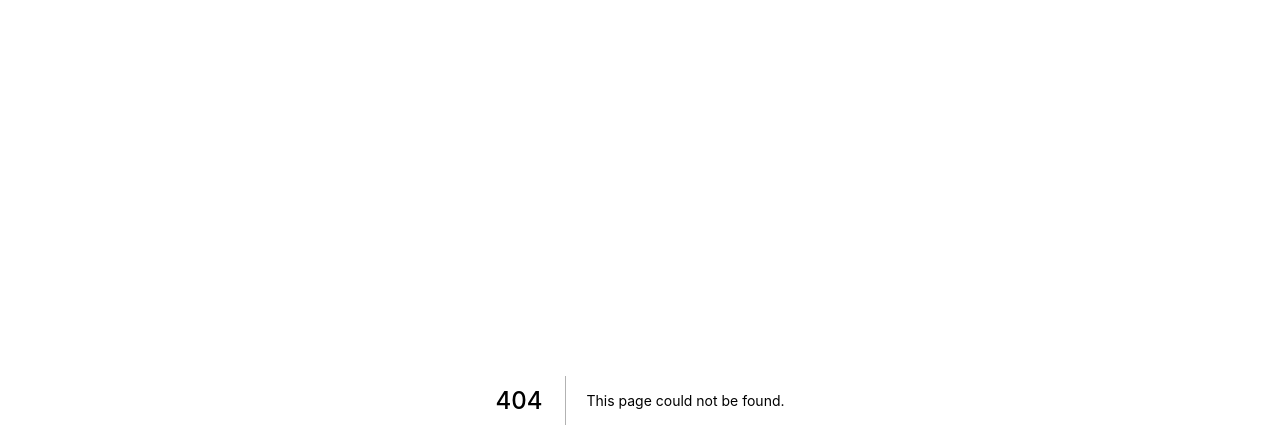
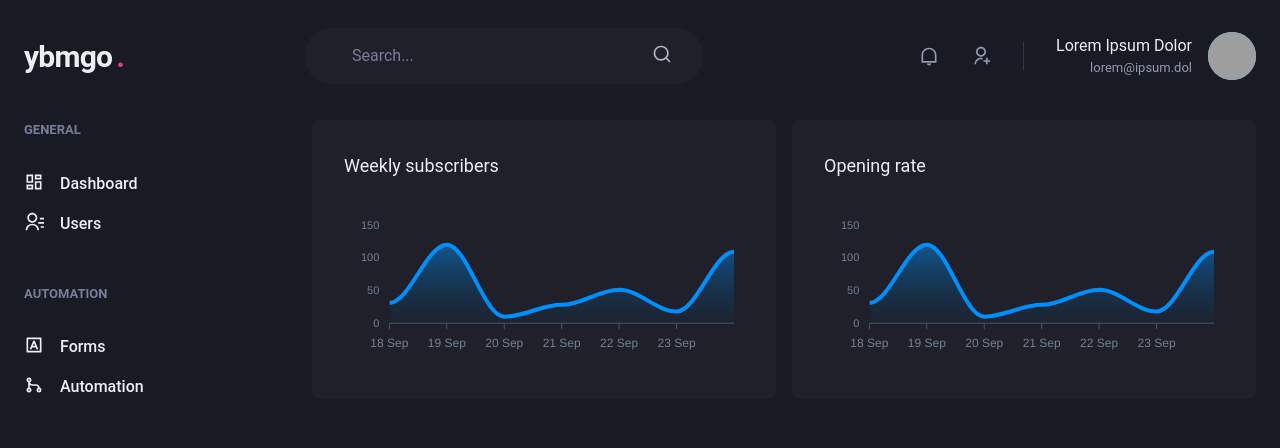
Before and after one commit to yuribmontez/dashgo, a Next.js app: page /dashboard in a window 1280 px wide. Before the commit this address had no page. Shown: the top 448 px of the page. Built offline with nearby package versions, Linux system fonts and the light colour scheme; grey boxes are pictures that could not be loaded.

Commit message:
feat: app dashboard page

```diff
--- /dev/null
+++ b/src/pages/dashboard.tsx
@@ -0,0 +1,92 @@
+import dynamic from 'next/dynamic'
+import { Flex, SimpleGrid, Box, Text, theme } from '@chakra-ui/react'
+import { Header } from '../components/Header'
+import { Sidebar } from '../components/Sidebar'
+
+const Chart = dynamic(() => import('react-apexcharts'), { ssr: false })
+
+const options = {
+  chart: {
+    toolbar: {
+      show: false
+    },
+    zoom: {
+      enabled: false
+    },
+    foreColor: theme.colors.gray[500]
+  },
+  grid: {
+    show: false,
+  },
+  dataLabels: {
+    enabled: false
+  },
+  tooltip: {
+    enabled: false
+  },
+  xaxis: {
+    type: 'datetime',
+    axisBorder: {
+      color: theme.colors.gray[600]
+    },
+    axisTicks: {
+      color: theme.colors.gray[600]
+    },
+    categories: [
+      '2021-09-18T00:00:00.000Z',
+      '2021-09-19T00:00:00.000Z',
+      '2021-09-20T00:00:00.000Z',
+      '2021-09-21T00:00:00.000Z',
+      '2021-09-22T00:00:00.000Z',
+      '2021-09-23T00:00:00.000Z',
+      '2021-09-24T00:00:00.000Z',
+    ],
+  },
+  fill: {
+    opacity: 0.3,
+    type: 'gradient',
+    gradient: {
+      shade: 'dark',
+      opacityFrom: 0.7,
+      opacityTo: 0.3,
+    }
+  }
+}
+
+const series = [
+  { name: 'lorem ipsum', data: [31, 120, 10, 28, 51, 18, 109] }
+]
+
+export default function Dashboard() {
+  return (
+    <Flex direction='column' h='100vh'>
+      <Header />
+
+      <Flex w='100%' my='6' maxWidth={1480} mx='auto' px='6'>
+        <Sidebar />
+
+        <SimpleGrid flex='1' gap='4' minChildWidth='320px' align='flex-start'>
+          <Box
+            p='8'
+            bg='gray.800'
+            borderRadius={8}
+            pb='4'
+          >
+            <Text fontSize='lg' mb='4'>Weekly subscribers</Text>
+            <Chart options={options} series={series} type='area' height={160} />
+          </Box>
+          <Box
+            p='8'
+            bg='gray.800'
+            borderRadius={8}
+            pb='4'
+          >
+            <Text fontSize='lg' mb='4'>Opening rate</Text>
+            <Chart options={options} series={series} type='area' height={160} />
+          </Box>
+        </SimpleGrid>
+      </Flex>
+
+    </Flex>
+  )
+}
```
